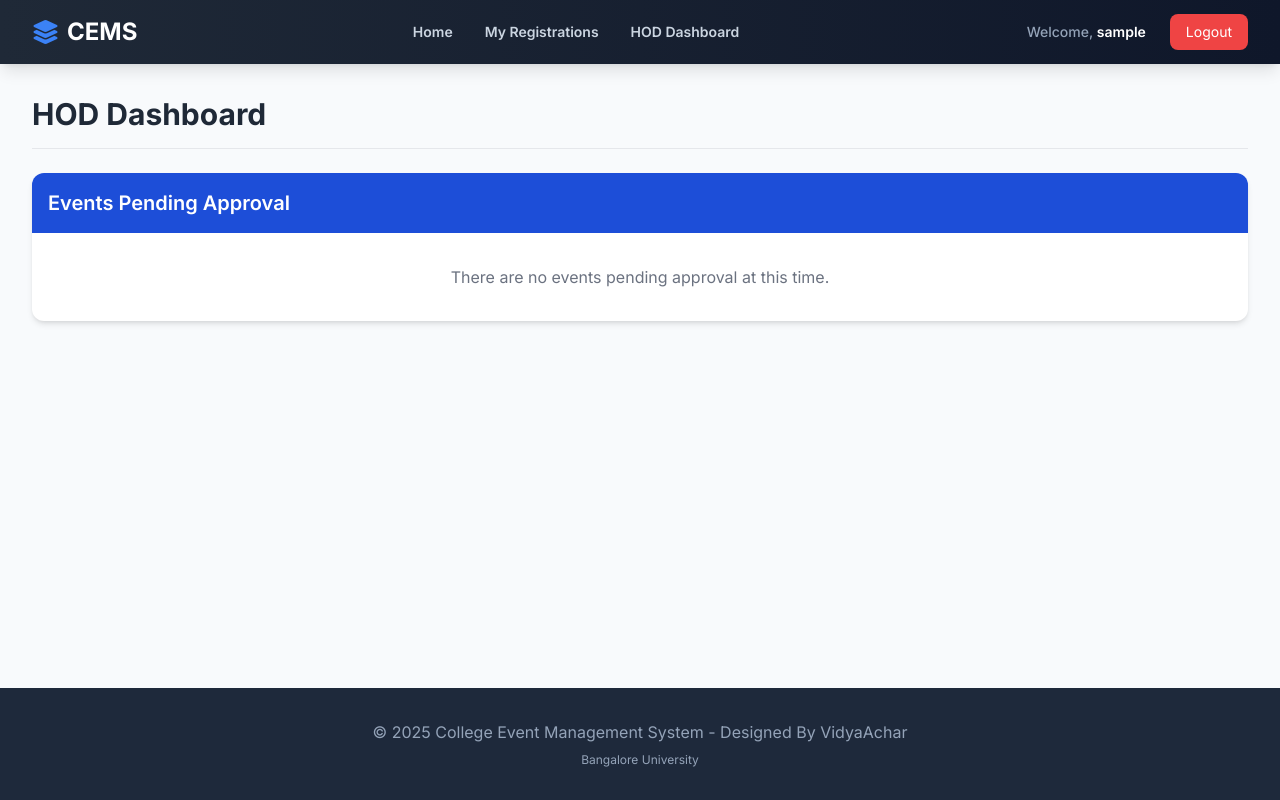
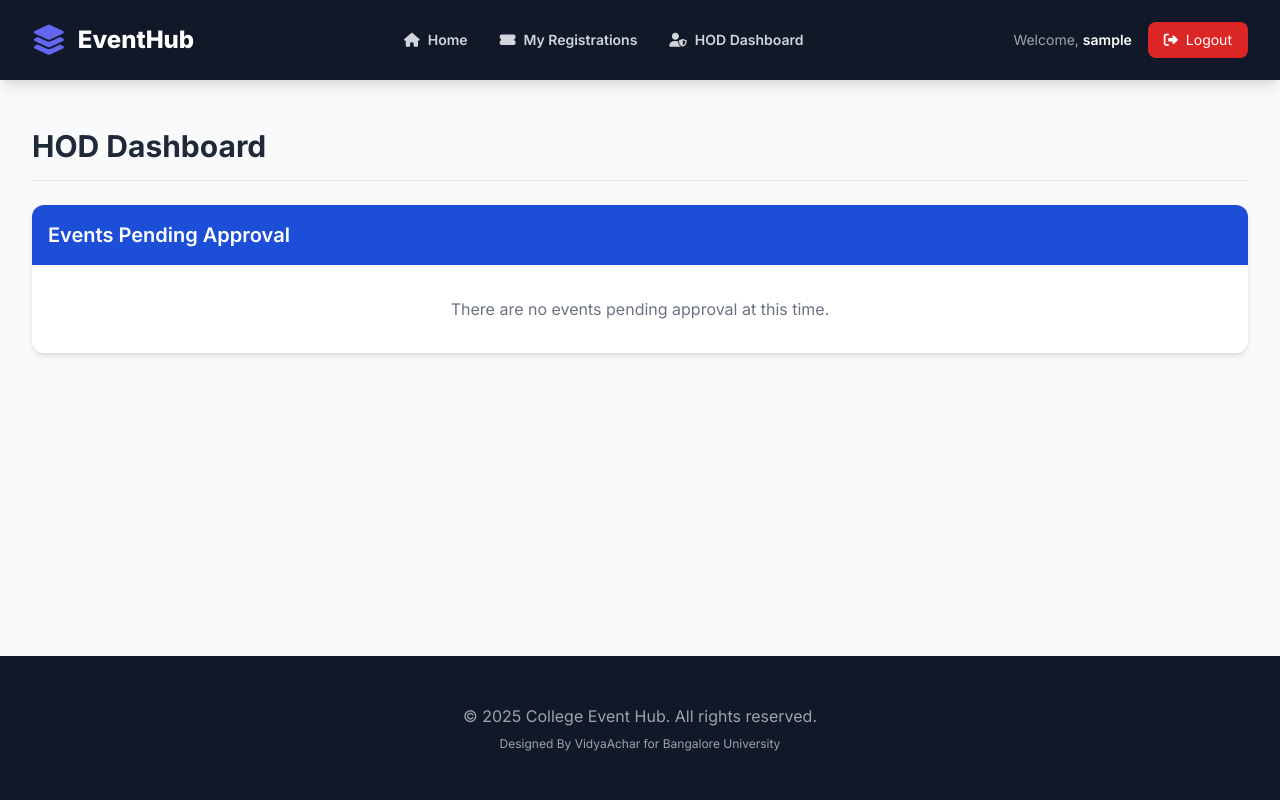
Before and after one commit to vidyateju106-png/-College-Event-Hub, a Django app: page /hod/dashboard/ in a window 1280 px wide. Run offline with Django 5.2, Linux system fonts and the light colour scheme; the visitor is signed in with stand-in values (Sample User, id 1); data that the repository does not hold is empty; some libraries are stand-ins or nearby versions.

Commit message:
Enhance UI with professional theme and icons

```diff
--- a/events/templates/events/base.html
+++ b/events/templates/events/base.html
@@ -1,9 +1,9 @@
 <!DOCTYPE html>
-<html lang="en" class="h-full bg-slate-50">
+<html lang="en" class="h-full bg-gray-50">
 <head>
     <meta charset="UTF-8">
     <meta name="viewport" content="width=device-width, initial-scale=1.0">
-    <title>CEMS - College Event Management</title>
+    <title>College Event Hub</title>
 
     <!-- Google Fonts: Inter -->
     <link rel="preconnect" href="https://fonts.googleapis.com">
@@ -19,107 +19,110 @@
     <style>
         body {
             font-family: 'Inter', sans-serif;
+            background-color: #f8fafc; /* A lighter gray for the background */
         }
         /* Custom styles for form inputs to ensure consistency */
         .form-input, .form-textarea, .form-select {
-            @apply w-full px-4 py-2 border border-gray-300 rounded-lg shadow-sm placeholder-gray-400 focus:outline-none focus:ring-2 focus:ring-blue-500 focus:border-blue-500 transition duration-150 ease-in-out;
+            @apply w-full px-4 py-3 border border-gray-300 rounded-lg shadow-sm placeholder-gray-400 focus:outline-none focus:ring-2 focus:ring-indigo-500 focus:border-transparent transition duration-150 ease-in-out;
         }
         .form-check-input {
-            @apply h-5 w-5 text-blue-600 border-gray-300 rounded focus:ring-blue-500;
+            @apply h-5 w-5 text-indigo-600 border-gray-300 rounded focus:ring-indigo-500;
         }
         /* Custom button styles for a consistent feel */
         .btn {
-            @apply inline-block font-semibold px-6 py-2.5 rounded-lg shadow-sm transition-transform transform hover:scale-105 duration-300 ease-in-out;
+            @apply inline-flex items-center justify-center font-bold px-6 py-3 rounded-lg shadow-md transition-transform transform hover:-translate-y-0.5 duration-300 ease-in-out focus:outline-none focus:ring-2 focus:ring-offset-2;
         }
         .btn-primary {
-            @apply bg-blue-600 text-white hover:bg-blue-700 focus:outline-none focus:ring-2 focus:ring-offset-2 focus:ring-blue-500;
+            @apply bg-indigo-600 text-white hover:bg-indigo-700 focus:ring-indigo-500;
         }
          .btn-danger {
-            @apply bg-red-600 text-white hover:bg-red-700 focus:outline-none focus:ring-2 focus:ring-offset-2 focus:ring-red-500;
+            @apply bg-red-600 text-white hover:bg-red-700 focus:ring-red-500;
         }
         .btn-secondary {
-            @apply bg-gray-200 text-gray-800 hover:bg-gray-300 focus:outline-none focus:ring-2 focus:ring-offset-2 focus:ring-gray-400;
+            @apply bg-gray-200 text-gray-800 hover:bg-gray-300 focus:ring-gray-400;
         }
     </style>
 </head>
 <body class="flex flex-col min-h-screen">
 
     <!-- Navigation Bar -->
-    <nav class="bg-gradient-to-r from-gray-800 to-slate-900 shadow-lg sticky top-0 z-50">
+    <nav class="bg-gray-900 shadow-lg sticky top-0 z-50">
         <div class="container mx-auto px-4 sm:px-6 lg:px-8">
-            <div class="flex justify-between items-center h-16">
+            <div class="flex justify-between items-center h-20">
                 <!-- Logo and Branding -->
                 <div class="flex-shrink-0">
-                    <a href="{% url 'home' %}" class="text-2xl font-bold flex items-center">
-                        <i class="fas fa-layer-group mr-2 text-blue-500"></i>
-                        <span class="text-white">CEMS</span>
+                    <a href="{% url 'home' %}" class="text-2xl font-extrabold flex items-center transition-transform transform hover:scale-105">
+                        <i class="fas fa-layer-group mr-3 text-indigo-500 text-3xl"></i>
+                        <span class="text-white">EventHub</span>
                     </a>
                 </div>
                 <!-- Desktop Nav Links -->
                 <div class="hidden md:flex md:items-center md:space-x-2">
-                    <a href="{% url 'home' %}" class="text-slate-300 hover:text-white px-3 py-2 rounded-md text-sm font-semibold">Home</a>
+                    <a href="{% url 'home' %}" class="text-gray-300 hover:text-white px-3 py-2 rounded-md text-sm font-semibold transition-colors flex items-center"><i class="fas fa-home mr-2"></i>Home</a>
                     {% if user.is_authenticated %}
-                        <a href="{% url 'my_registrations' %}" class="text-slate-300 hover:text-white px-3 py-2 rounded-md text-sm font-semibold">My Registrations</a>
+                        <a href="{% url 'my_registrations' %}" class="text-gray-300 hover:text-white px-3 py-2 rounded-md text-sm font-semibold transition-colors flex items-center"><i class="fas fa-ticket-alt mr-2"></i>My Registrations</a>
                         {% if user.is_staff %}
-                            <a href="{% url 'hod_dashboard' %}" class="text-slate-300 hover:text-white px-3 py-2 rounded-md text-sm font-semibold">HOD Dashboard</a>
+                            <a href="{% url 'hod_dashboard' %}" class="text-gray-300 hover:text-white px-3 py-2 rounded-md text-sm font-semibold transition-colors flex items-center"><i class="fas fa-user-shield mr-2"></i>HOD Dashboard</a>
                         {% elif user.profile.role == 'Organizer' %}
-                            <a href="{% url 'organizer_dashboard' %}" class="text-slate-300 hover:text-white px-3 py-2 rounded-md text-sm font-semibold">My Dashboard</a>
+                            <a href="{% url 'organizer_dashboard' %}" class="text-gray-300 hover:text-white px-3 py-2 rounded-md text-sm font-semibold transition-colors flex items-center"><i class="fas fa-tachometer-alt mr-2"></i>My Dashboard</a>
                         {% endif %}
                     {% endif %}
                 </div>
                 <!-- Right side buttons (Desktop) -->
-                <div class="hidden md:flex items-center space-x-3">
+                <div class="hidden md:flex items-center space-x-4">
                      {% if user.is_authenticated %}
-                        <div class="text-slate-400 px-3 py-2 rounded-md text-sm font-medium">
+                        <div class="text-gray-400 text-sm">
                             Welcome, <span class="font-semibold text-white">{{ user.username }}</span>
                         </div>
-                        <a href="{% url 'logout' %}" class="btn bg-red-500 text-white hover:bg-red-600 text-sm py-2 px-4 rounded-lg">
-                            Logout
+                        <a href="{% url 'logout' %}" class="btn bg-red-600 text-white hover:bg-red-700 text-sm py-2 px-4 rounded-lg">
+                            <i class="fas fa-sign-out-alt mr-2"></i>Logout
                         </a>
                     {% else %}
-                        <a href="{% url 'login' %}" class="text-slate-300 hover:text-white px-3 py-2 rounded-md text-sm font-semibold">Login</a>
-                        <a href="{% url 'signup' %}" class="text-slate-300 hover:text-white px-3 py-2 rounded-md text-sm font-semibold">Sign Up</a>
+                        <a href="{% url 'login' %}" class="text-gray-300 hover:text-white px-3 py-2 rounded-md text-sm font-semibold transition-colors flex items-center"><i class="fas fa-sign-in-alt mr-2"></i>Login</a>
+                        <a href="{% url 'signup' %}" class="btn btn-primary text-sm py-2 px-4 text-white">
+                            <i class="fas fa-user-plus mr-2"></i>Sign Up
+                        </a>
                     {% endif %}
                 </div>
                 <!-- Mobile Menu Button -->
                 <div class="md:hidden">
-                    <button id="mobile-menu-button" class="text-slate-300 hover:text-white focus:outline-none">
+                    <button id="mobile-menu-button" class="text-gray-300 hover:text-white focus:outline-none">
                         <i class="fas fa-bars fa-lg"></i>
                     </button>
                 </div>
             </div>
         </div>
         <!-- Mobile Menu -->
-        <div id="mobile-menu" class="md:hidden hidden bg-slate-900/95 backdrop-blur-sm">
+        <div id="mobile-menu" class="md:hidden hidden bg-gray-900/95 backdrop-blur-sm">
             <div class="px-2 pt-2 pb-3 space-y-1 sm:px-3">
-                <a href="{% url 'home' %}" class="text-slate-300 hover:bg-slate-800 hover:text-white block px-3 py-2 rounded-md text-base font-medium">Home</a>
+                <a href="{% url 'home' %}" class="text-gray-300 hover:bg-gray-700 hover:text-white block px-3 py-2 rounded-md text-base font-medium"><i class="fas fa-home mr-2 w-6 text-center"></i>Home</a>
                 {% if user.is_authenticated %}
-                    <a href="{% url 'my_registrations' %}" class="text-slate-300 hover:bg-slate-800 hover:text-white block px-3 py-2 rounded-md text-base font-medium">My Registrations</a>
+                    <a href="{% url 'my_registrations' %}" class="text-gray-300 hover:bg-gray-700 hover:text-white block px-3 py-2 rounded-md text-base font-medium"><i class="fas fa-ticket-alt mr-2 w-6 text-center"></i>My Registrations</a>
                     {% if user.is_staff %}
-                        <a href="{% url 'hod_dashboard' %}" class="text-slate-300 hover:bg-slate-800 hover:text-white block px-3 py-2 rounded-md text-base font-medium">HOD Dashboard</a>
+                        <a href="{% url 'hod_dashboard' %}" class="text-gray-300 hover:bg-gray-700 hover:text-white block px-3 py-2 rounded-md text-base font-medium"><i class="fas fa-user-shield mr-2 w-6 text-center"></i>HOD Dashboard</a>
                     {% elif user.profile.role == 'Organizer' %}
-                         <a href="{% url 'organizer_dashboard' %}" class="text-slate-300 hover:bg-slate-800 hover:text-white block px-3 py-2 rounded-md text-base font-medium">My Dashboard</a>
+                         <a href="{% url 'organizer_dashboard' %}" class="text-gray-300 hover:bg-gray-700 hover:text-white block px-3 py-2 rounded-md text-base font-medium"><i class="fas fa-tachometer-alt mr-2 w-6 text-center"></i>My Dashboard</a>
                     {% endif %}
                 {% endif %}
             </div>
-            <div class="border-t border-slate-700 pt-4 pb-3">
+            <div class="border-t border-gray-700 pt-4 pb-3">
                  {% if user.is_authenticated %}
                     <div class="flex items-center px-5">
                          <div class="flex-shrink-0">
-                            <i class="fas fa-user-circle text-slate-500 fa-2x"></i>
+                            <i class="fas fa-user-circle text-gray-400 fa-2x"></i>
                          </div>
                          <div class="ml-3">
                             <div class="text-base font-medium text-white">{{ user.username }}</div>
-                            <div class="text-sm font-medium text-slate-400">{{ user.email }}</div>
+                            <div class="text-sm font-medium text-gray-400">{{ user.email }}</div>
                          </div>
                     </div>
                     <div class="mt-3 px-2 space-y-1">
-                        <a href="{% url 'logout' %}" class="block px-3 py-2 rounded-md text-base font-medium text-red-500 hover:bg-red-500/10 hover:text-red-400">Logout</a>
+                        <a href="{% url 'logout' %}" class="block px-3 py-2 rounded-md text-base font-medium text-red-500 hover:bg-red-500/10 hover:text-red-400"><i class="fas fa-sign-out-alt mr-2 w-6 text-center"></i>Logout</a>
                     </div>
                 {% else %}
                     <div class="px-2 space-y-2">
-                        <a href="{% url 'login' %}" class="block w-full text-left bg-slate-700 text-white px-4 py-2 rounded-md text-base font-medium">Login</a>
-                        <a href="{% url 'signup' %}" class="block w-full text-left bg-blue-600 text-white hover:bg-blue-700 px-4 py-2 rounded-md text-base font-medium">Sign Up</a>
+                        <a href="{% url 'login' %}" class="block w-full text-left text-gray-300 bg-gray-700 hover:bg-gray-600 px-4 py-2 rounded-md text-base font-medium"><i class="fas fa-sign-in-alt mr-2 w-6 text-center"></i>Login</a>
+                        <a href="{% url 'signup' %}" class="block w-full text-left bg-indigo-600 text-white hover:bg-indigo-700 px-4 py-2 rounded-md text-base font-medium"><i class="fas fa-user-plus mr-2 w-6 text-center"></i>Sign Up</a>
                     </div>
                 {% endif %}
             </div>
@@ -128,22 +131,21 @@
 
     <!-- Main Content -->
     <main class="flex-grow">
-        <div class="container mx-auto px-4 sm:px-6 lg:px-8 py-8">
+        <div class="container mx-auto px-4 sm:px-6 lg:px-8 py-8 md:py-12">
             {% if messages %}
                 <div class="space-y-4 mb-8">
                 {% for message in messages %}
                     <div class="p-4 rounded-lg shadow-lg flex items-start
-                        {% if message.tags == 'success' %} bg-green-100 border border-green-200 text-green-800 {% endif %}
-                        {% if message.tags == 'warning' %} bg-yellow-100 border border-yellow-200 text-yellow-800 {% endif %}
-                        {% if message.tags == 'error' %} bg-red-100 border border-red-200 text-red-800 {% endif %}
-                        {% if message.tags == 'info' %} bg-blue-100 border border-blue-200 text-blue-800 {% endif %}
+                        {% if message.tags == 'success' %} bg-green-100 border-l-4 border-green-500 text-green-800 {% endif %}
+                        {% if message.tags == 'warning' %} bg-yellow-100 border-l-4 border-yellow-500 text-yellow-800 {% endif %}
+                        {% if message.tags == 'error' %} bg-red-100 border-l-4 border-red-500 text-red-800 {% endif %}
+                        {% if message.tags == 'info' %} bg-blue-100 border-l-4 border-blue-500 text-blue-800 {% endif %}
                         " role="alert">
                         <div class="flex-shrink-0">
-                            <i class="fas {% if message.tags == 'success' %}fa-check-circle{% elif message.tags == 'warning' %}fa-exclamation-triangle{% elif message.tags == 'error' %}fa-times-circle{% else %}fa-info-circle{% endif %} mr-3 text-lg"></i>
+                            <i class="fas {% if message.tags == 'success' %}fa-check-circle{% elif message.tags == 'warning' %}fa-exclamation-triangle{% elif message.tags == 'error' %}fa-times-circle{% else %}fa-info-circle{% endif %} mr-3 text-xl"></i>
                         </div>
                         <div class="flex-grow">
-                            <span class="font-semibold">{{ message.tags|title }}!</span>
-                            <p>{{ message }}</p>
+                            <p class="font-bold">{{ message }}</p>
                         </div>
                     </div>
                 {% endfor %}
@@ -155,10 +157,10 @@
     </main>
 
     <!-- Footer -->
-    <footer class="bg-slate-800 text-slate-400 py-8 mt-12">
-        <div class="container mx-auto text-center px-4">
-            <p>&copy; {% now "Y" %} College Event Management System - Designed By VidyaAchar</p>
-            <p class="text-xs mt-2">Bangalore University</p>
+    <footer class="bg-gray-900 text-gray-400">
+        <div class="container mx-auto px-4 py-12 text-center">
+            <p>&copy; {% now "Y" %} College Event Hub. All rights reserved.</p>
+            <p class="text-xs mt-2">Designed By VidyaAchar for Bangalore University</p>
         </div>
     </footer>
 
```
Also changed, not shown: events/templates/events/home.html (+19 -15 lines).
